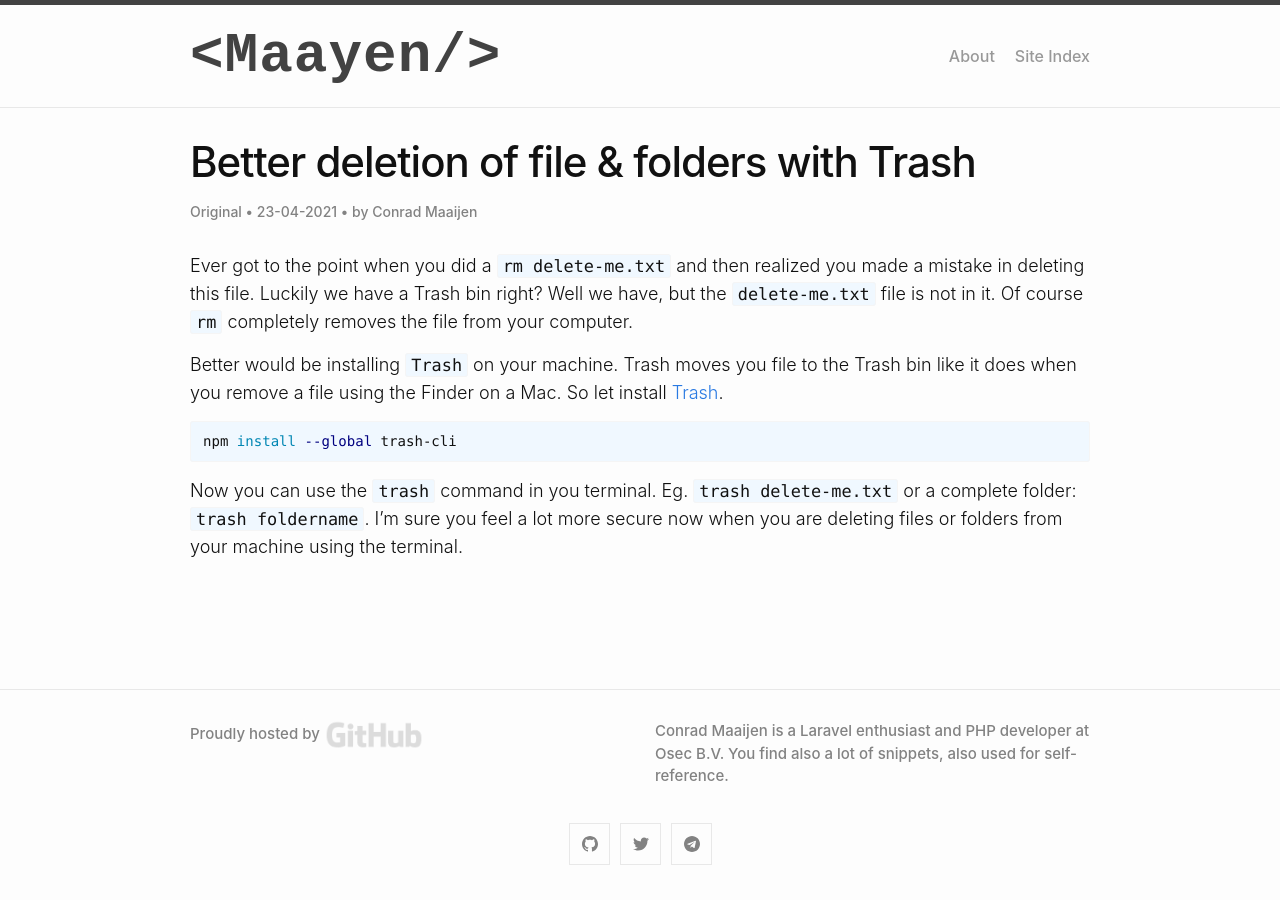
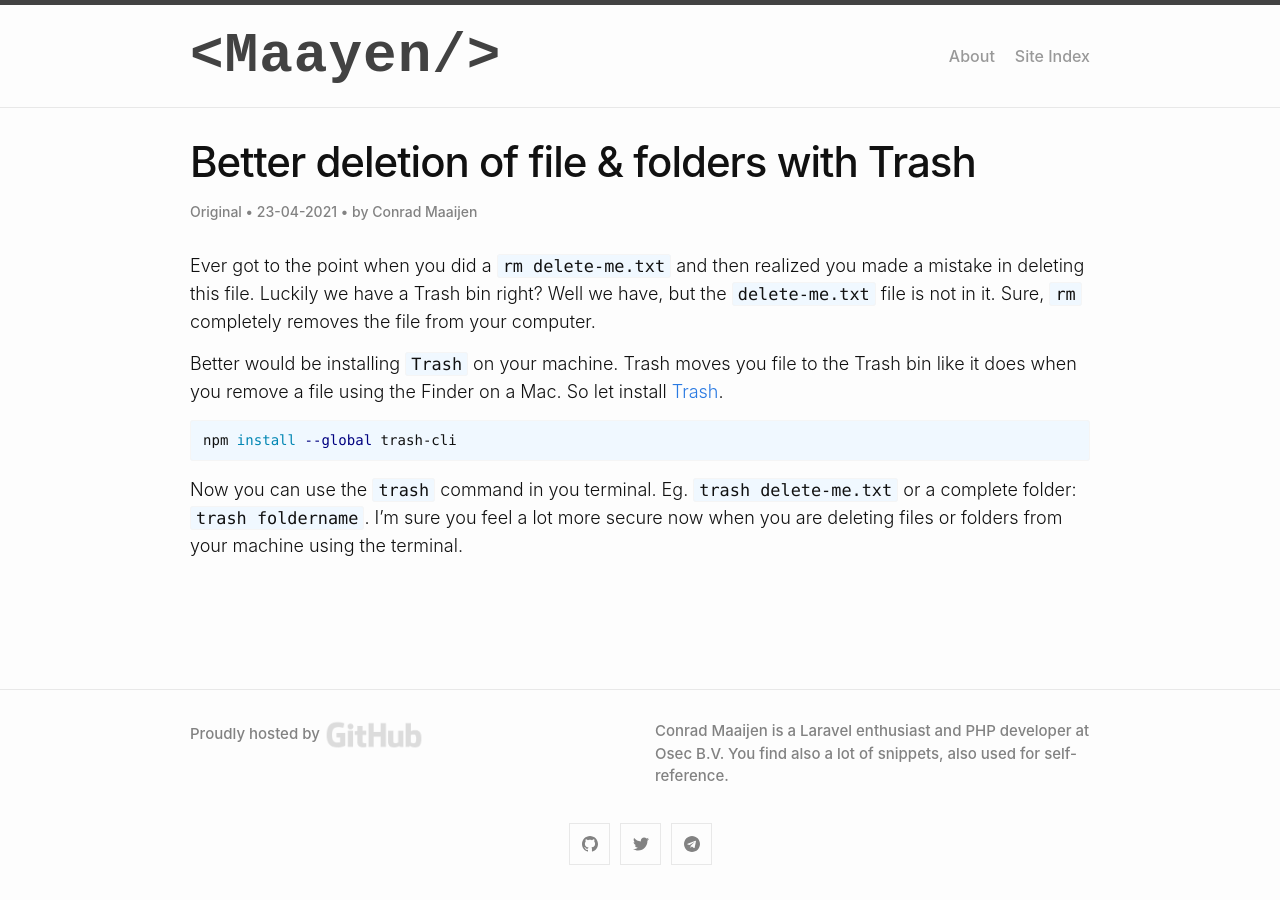
Before and after one commit to ConradMaaijen/conradmaayen.github.io, a Jekyll site: the page built from _posts/2021-04-23-better-deletion-of-files-with-trash.md, in a window 1280 px wide. Built offline with Jekyll 4.4.1, drawn with Linux system fonts in a browser that asks for light colours.

Commit message:
update trash post

```diff
--- a/_posts/2021-04-23-better-deletion-of-files-with-trash.md
+++ b/_posts/2021-04-23-better-deletion-of-files-with-trash.md
@@ -6,7 +6,9 @@
 ---
 
 Ever got to the point when you did a `rm delete-me.txt` and then realized you made a mistake in deleting this file.
-Luckily we have a Trash bin right? Well we have, but the `delete-me.txt` file is not in it. Of course `rm` completely removes the file from your computer.
+Luckily we have a Trash bin right? Well we have, but the `delete-me.txt` file is not in it. Sure, `rm` completely removes the file from your computer.
+
+<!--more-->
 
 Better would be installing `Trash` on your machine. Trash moves you file to the Trash bin like it does when you remove a file using the Finder on a Mac. So let install [Trash](https://github.com/sindresorhus/trash).
 
```
